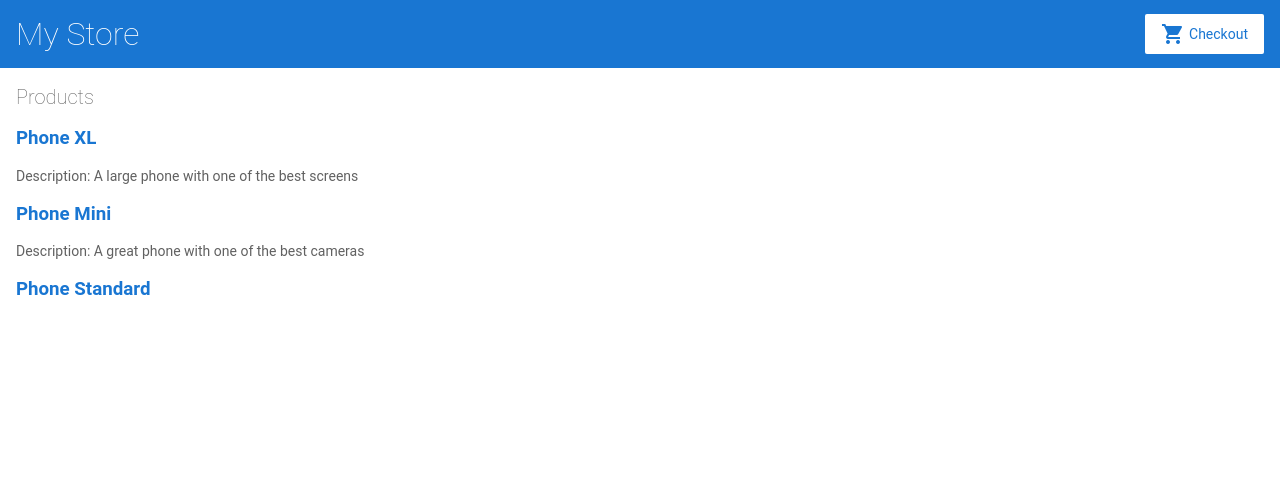
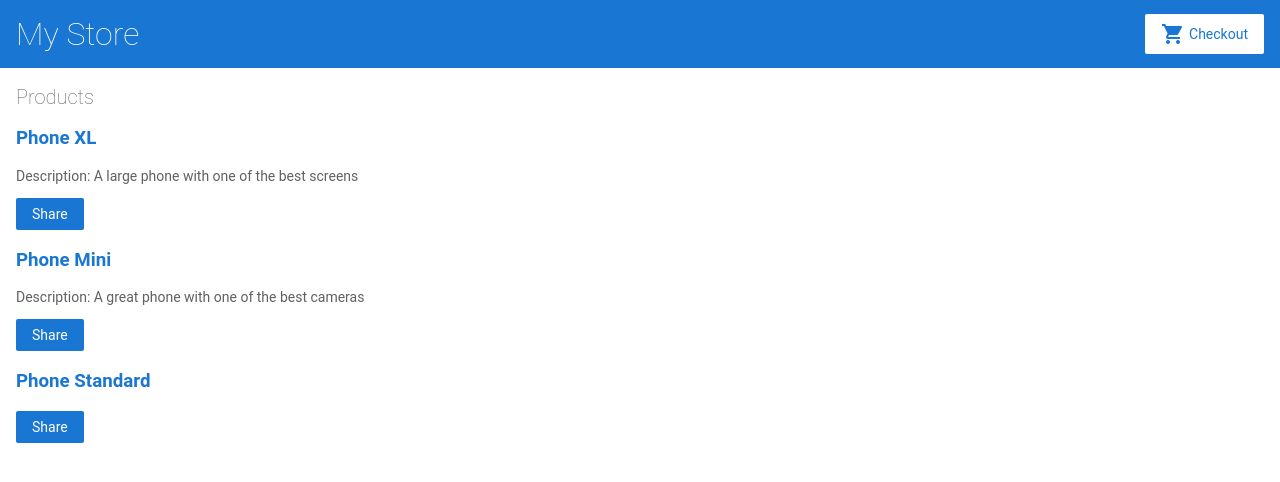
Before and after one commit to thomasrequier82/angular-rbxauq, an Angular app: page / in a window 1280 px wide. Shown: the top 482 px of the page. Built offline with nearby package versions, Linux system fonts and the light colour scheme.

Commit message:
1 file modified

```diff
--- a/src/app/product-list/product-list.component.html
+++ b/src/app/product-list/product-list.component.html
@@ -11,6 +11,11 @@
 <p *ngIf="product.description">
 Description: {{ product.description }}
 </p>
+
+<button (click)="share()">
+Share
+</button>
+
 </div>
 <!--
 Copyright Google LLC. All Rights Reserved.
```
